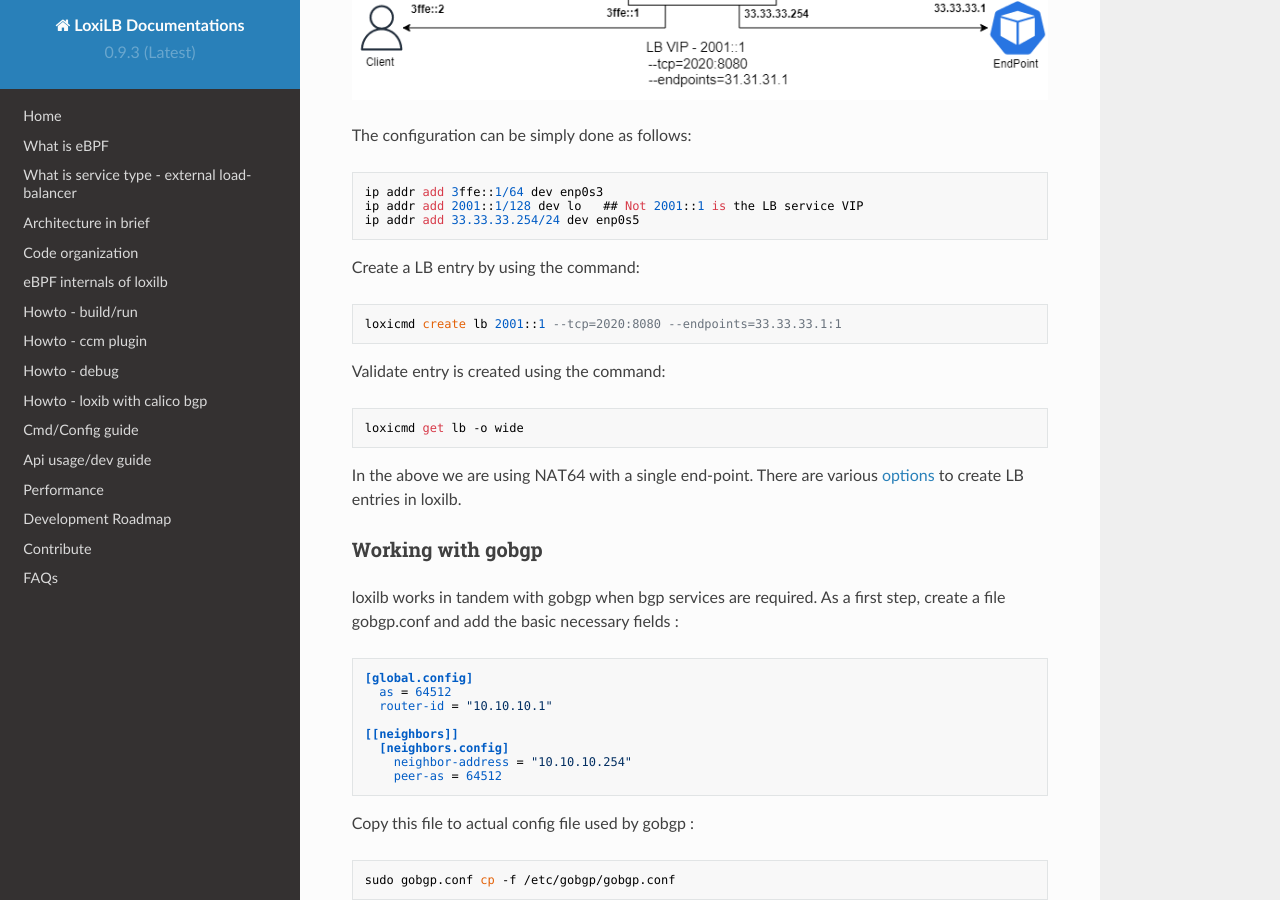
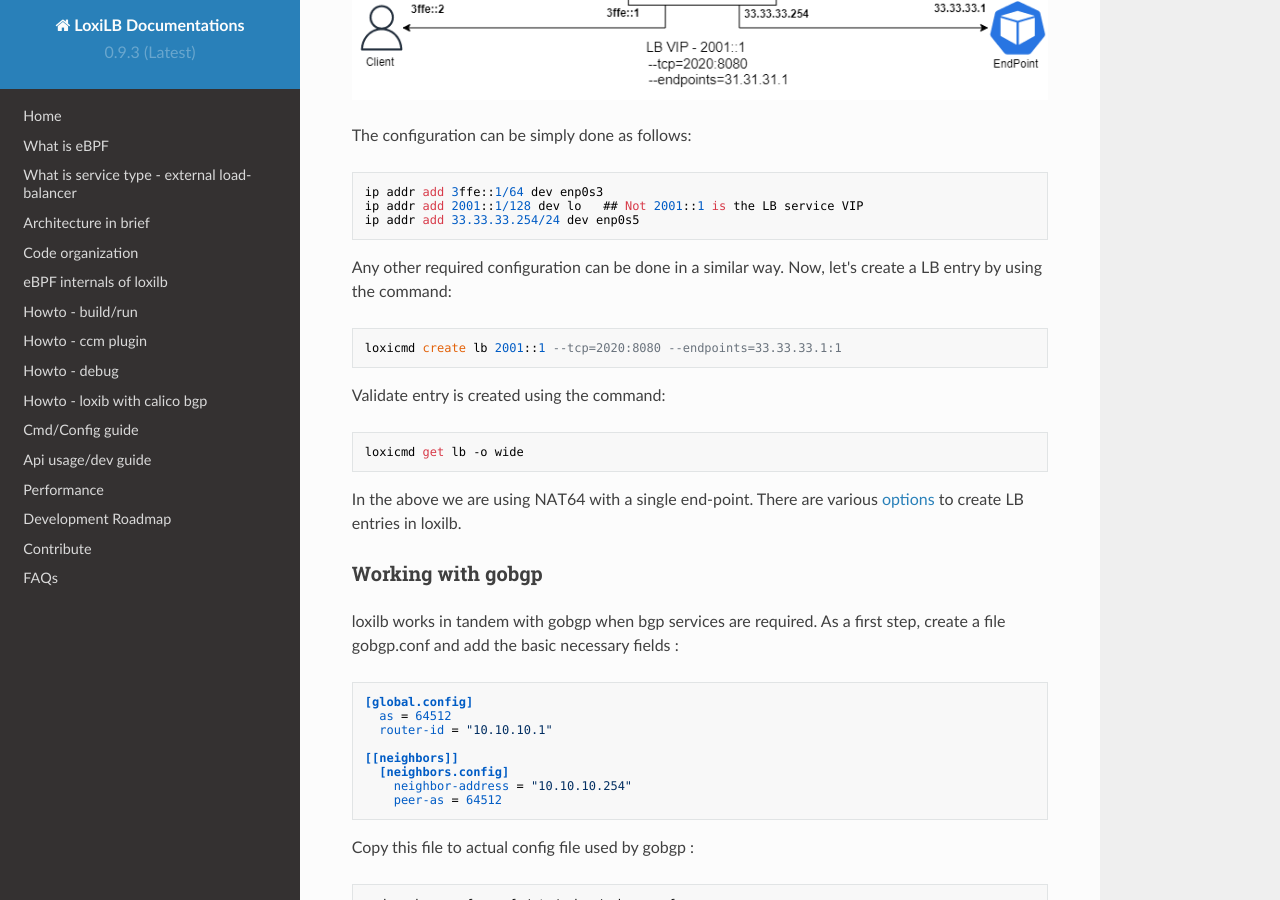
Before and after one commit to loxilb-io/loxilbdocs, an MkDocs documentation site: the page built from docs/standalone.md, in a window 1280 px wide and 900 px high, scrolled down 1031 px. Built offline with MkDocs 1.6.1, drawn with Linux system fonts in a browser that asks for light colours; nearby versions of some CDN libraries.

Commit message:
Update standalone.md

````diff
--- a/docs/standalone.md
+++ b/docs/standalone.md
@@ -41,8 +41,7 @@
 ip addr add 2001::1/128 dev lo   ## Not 2001::1 is the LB service VIP
 ip addr add 33.33.33.254/24 dev enp0s5
 ```
-
-Create a LB entry by using the command:
+Any other required configuration can be done in a similar way. Now, let's create a LB entry by using the command:
 ```
 loxicmd create lb 2001::1 --tcp=2020:8080 --endpoints=33.33.33.1:1
 ```
````
